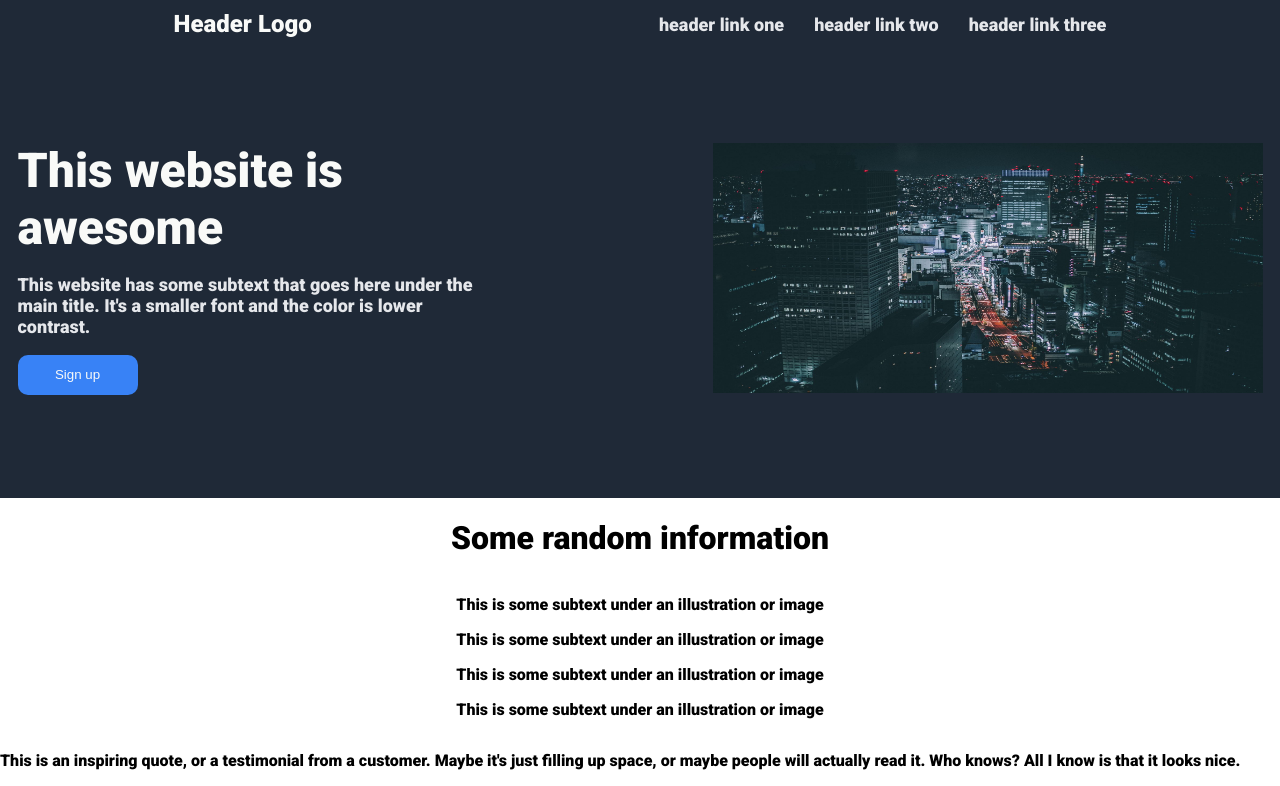
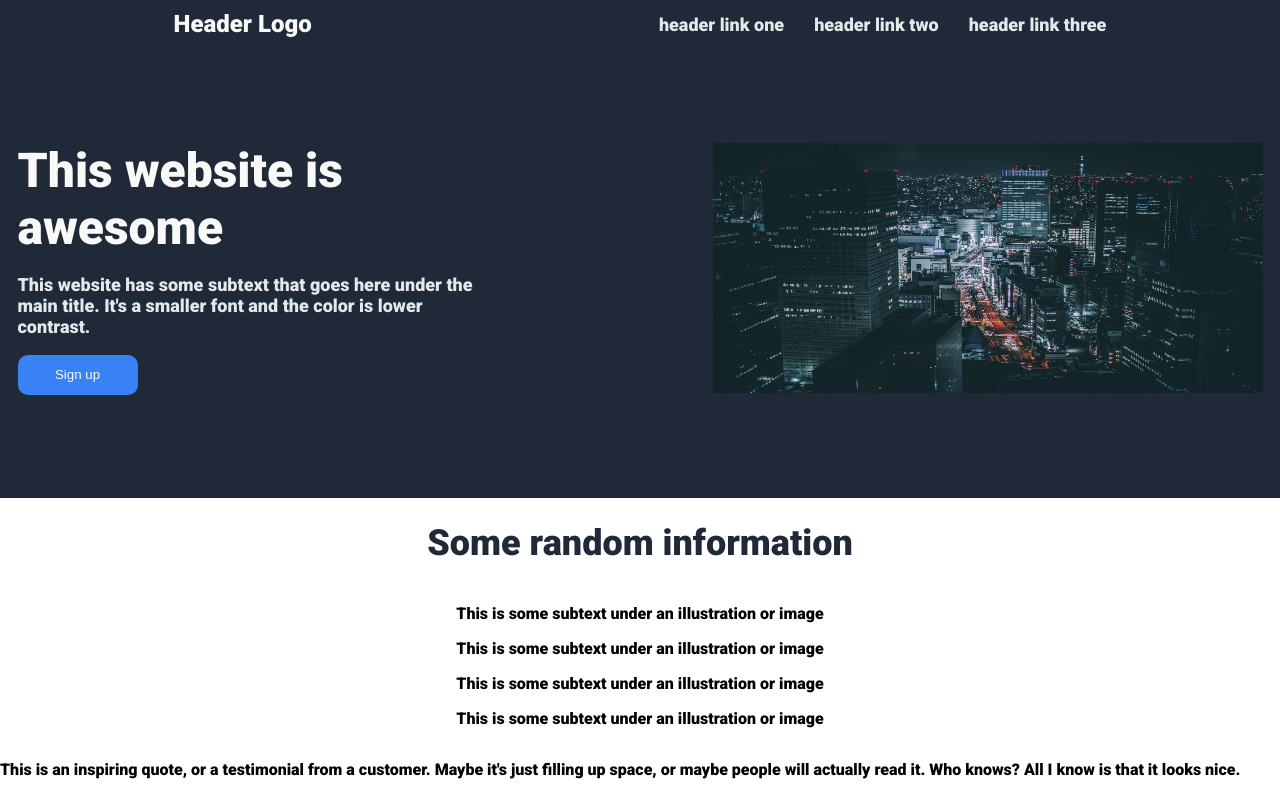
Before and after one commit to pauluspedrosa/landing-page, a plain HTML site: page index.html in a window 1280 px wide. Shown: the top 786 px of the page. Drawn offline with Linux system fonts and the light colour scheme.

Commit message:
Add declarations for info-heading

```diff
--- a/style.css
+++ b/style.css
@@ -90,3 +90,9 @@ img {
     justify-content: center;
     align-items: center;
 }
+
+.info-heading {
+    font-size: 36px;
+    font-weight: bolder;
+    color: #1F2937;
+}
```
